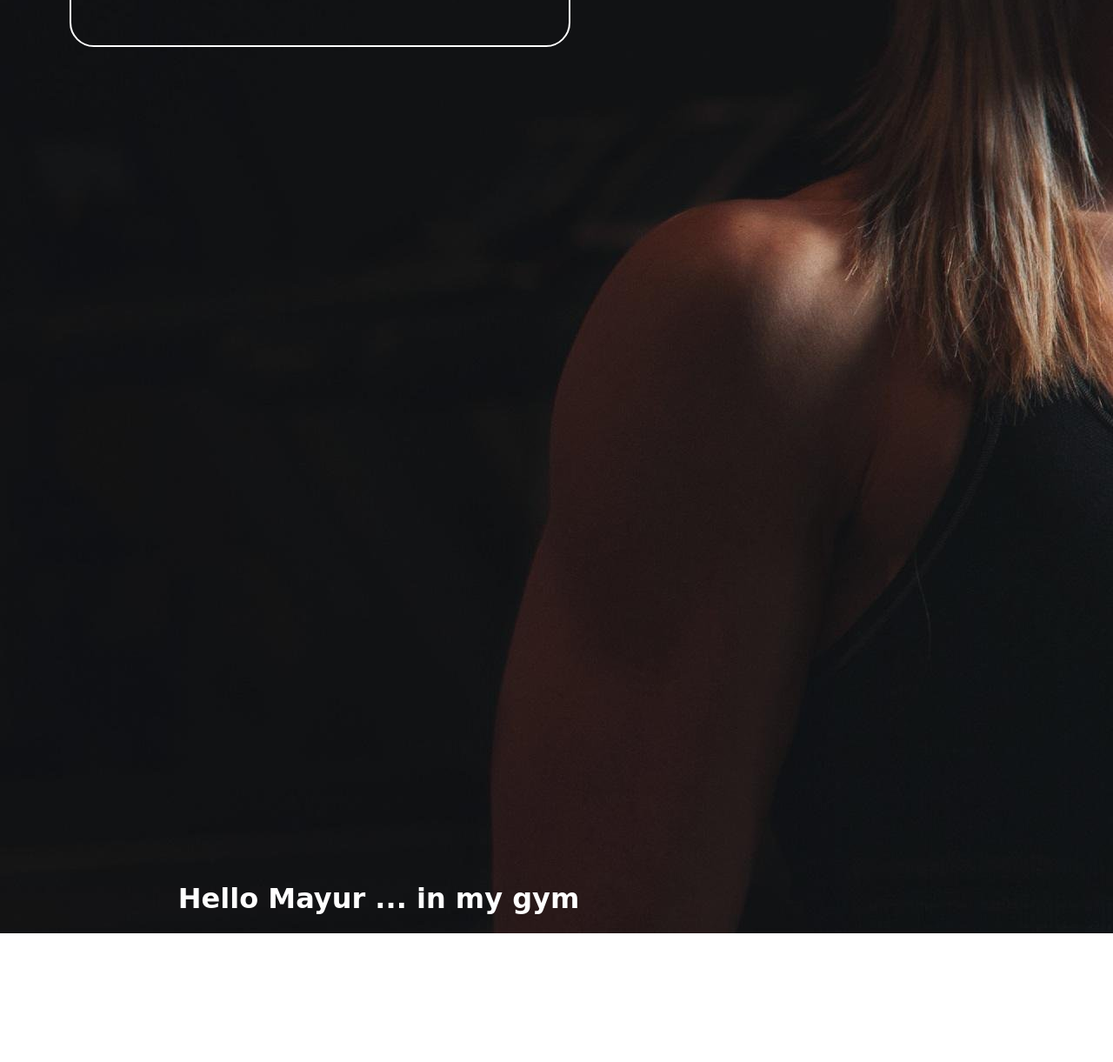
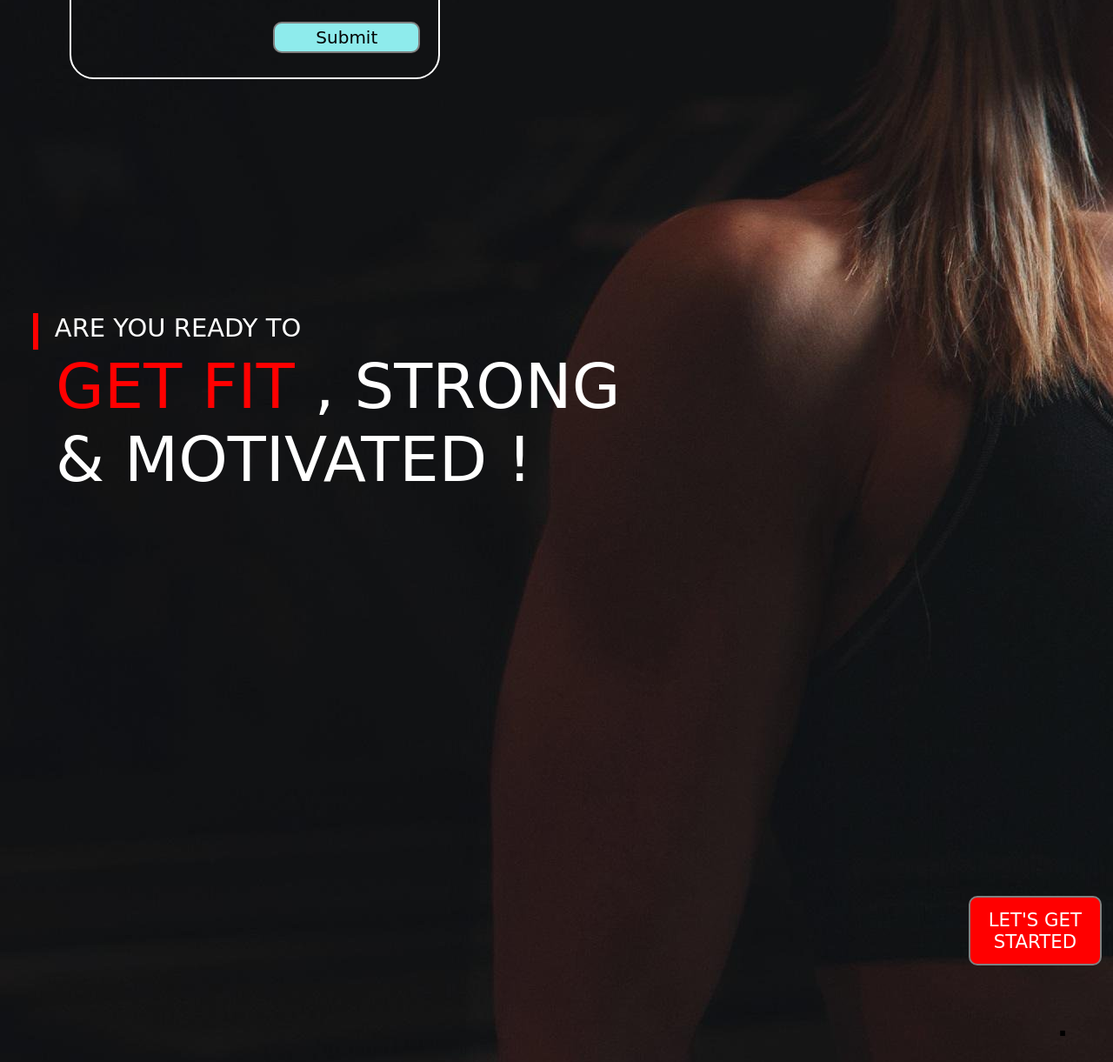
Before and after one commit to Mayur0106/Fitness-GYM, a plain HTML site: page index.html in a window 1280 px wide. Shown: the part 661-1882 px from the top of the page at 87% size. Before the commit the page ends 1734 px from the top, so only its background shows below. Drawn offline with Linux system fonts and the light colour scheme; a web font is replaced by a local one.

Commit message:
gym program

```diff
--- a/index.html
+++ b/index.html
@@ -14,7 +14,9 @@
 <body>
     <header class="first">
             <div class="left">
-                  <img src="icon.png" alt="fitness">
+                  <img src="icon_01.jpg" alt="fitness">
+
+                  <!-- <img src="icon_01.jpg" alt=""> -->
                   <div> Perfect Fitness</div>
             </div>
             <div class="mid">
@@ -45,13 +47,26 @@
             <div class="form-group">
                 <input type="text" name="" placeholder="Enter your Locality " >
             </div>
-            <button class="btn">Submit</button>
+            <button class="btn" id="in_btn">Submit</button>
         </form>
     </div>
 
-    <div>
-        <h1 class="iso">Hello Mayur ... in my gym </h1>
+
+    <div class="box">
+
+
+        <div class="line"> &nbsp ARE YOU READY TO</div>
+
+        <div class="line_01">
+            <span id="line_01">GET FIT</span>
+            <span>, STRONG </span>
+            <div>& MOTIVATED !</div>
+        </div>
+
     </div>
+
+    <button class="iso" >LET'S GET STARTED </button>
+    <h1 id="iso">.</h1>
 
 </body>
 </html>
--- a/style.css
+++ b/style.css
@@ -15,22 +15,34 @@ body{
 
 }
 .left{
+    /* display: inline-block; */
+    display: block;
+    /* border: 3px solid yellow; */
+    position: absolute;
+    left: 60px;
+    bottom: 94.6%;
+    /* bottom: 94%; */
+
+    /* margin-bottom: 90%; */
+
+}
+.left img{
+    width: 165px;
+    filter: invert();
+
+}
+.left div{
+/* {       line-height: 19px;
+        font-size: 26px;
+        text-align: center; */
 
 
-    display: inline-block;
-    border: 3px solid yellow;
-    position: absolute;
-    left: 60px;
-    top: 20px;
-}
-.left img{
-    width: 136px;
-    filter: invert();
-}
-.left div
-{       line-height: 19px;
+        line-height: 1%;
         font-size: 26px;
         text-align: center;
+
+
+
 }
 .mid
 {
@@ -87,11 +99,31 @@ button
     color: gray;
 }
 .container{
-    border: 2px solid white;
-    margin: 106px 80px;
-    padding: 75px;
-    width: 33%;
-    border-radius: 28px;
+    /*
+
+    margin: 60% 6%;  */
+
+
+        /* margin: 60% 6%; */
+        border: 2px solid white;
+        /*  margin: 190px 80px; */
+
+
+         margin: 250px 80px;
+
+
+         /* margin: 250px 80px 550px 20px;  */
+
+         /* margin-left: 80px; */
+        /*    margin-top: 250px;   */
+         /* margin-bottom: 3800px; */
+/*
+        margin-top: 325px;
+        margin-left: 80px;
+        margin-bottom: 0px; */
+
+        width: 33%;
+        border-radius: 28px;
 }
 
 .form-group input{
@@ -108,13 +140,83 @@ button
 .container{
     text-align: center;
 }
+
 .btn{
+
     display: block;
     width: 40%;
-    margin: 2px 58%;
+    margin: 28px 55%;
+}
+
+
+#in_btn{
+
+
+    background-color: #8EEBEC;
+    color: black;
+}
+#in_btn:hover
+{
+
+    background-color: #43C6DB;
+    border: 2px solid #77BFC7;
+}
+
+.form-group input:hover{
+    border: 2px solid red;
 }
 
 .iso{
-     margin-left: 16% ;
-     margin-top: 75%;
+    background-color: red;
+    font-size: 133%;
+    margin-left: 87%;
+    margin-top: 36%;
+    width: 12%;
+    padding: 1%;
 }
+
+/* .box
+{
+    display: block;
+    width: 50%;
+
+    margin: 90px auto;
+    /* border: 4px solid yellow;
+
+} */
+.line{
+/*
+    border-left: 6px solid red;
+    height: 34px;
+    font-size: 30px;
+    margin-left: 6%;
+
+    margin-bottom: 90px;
+    padding-bottom: 8px; */
+
+        border-left: 6px solid red;
+        height: 34px;
+        font-size: 29px;
+        margin-left: 3%;
+        margin-top: 21%;
+        /* margin-bottom: -16%; */
+        padding-bottom: 8px;
+}
+.line_01{
+
+    font-size: 72px;
+    margin-left: 5%;
+    margin-top: 0%;
+}
+
+#line_01
+{
+    color: red;
+}
+
+#iso{
+
+    margin-top: 4%;
+    margin-left: 95%;
+    color: black;
+}
```
Also changed, not shown: icon_01.jpg (added), iconnnn.png (renamed from icon.png).
